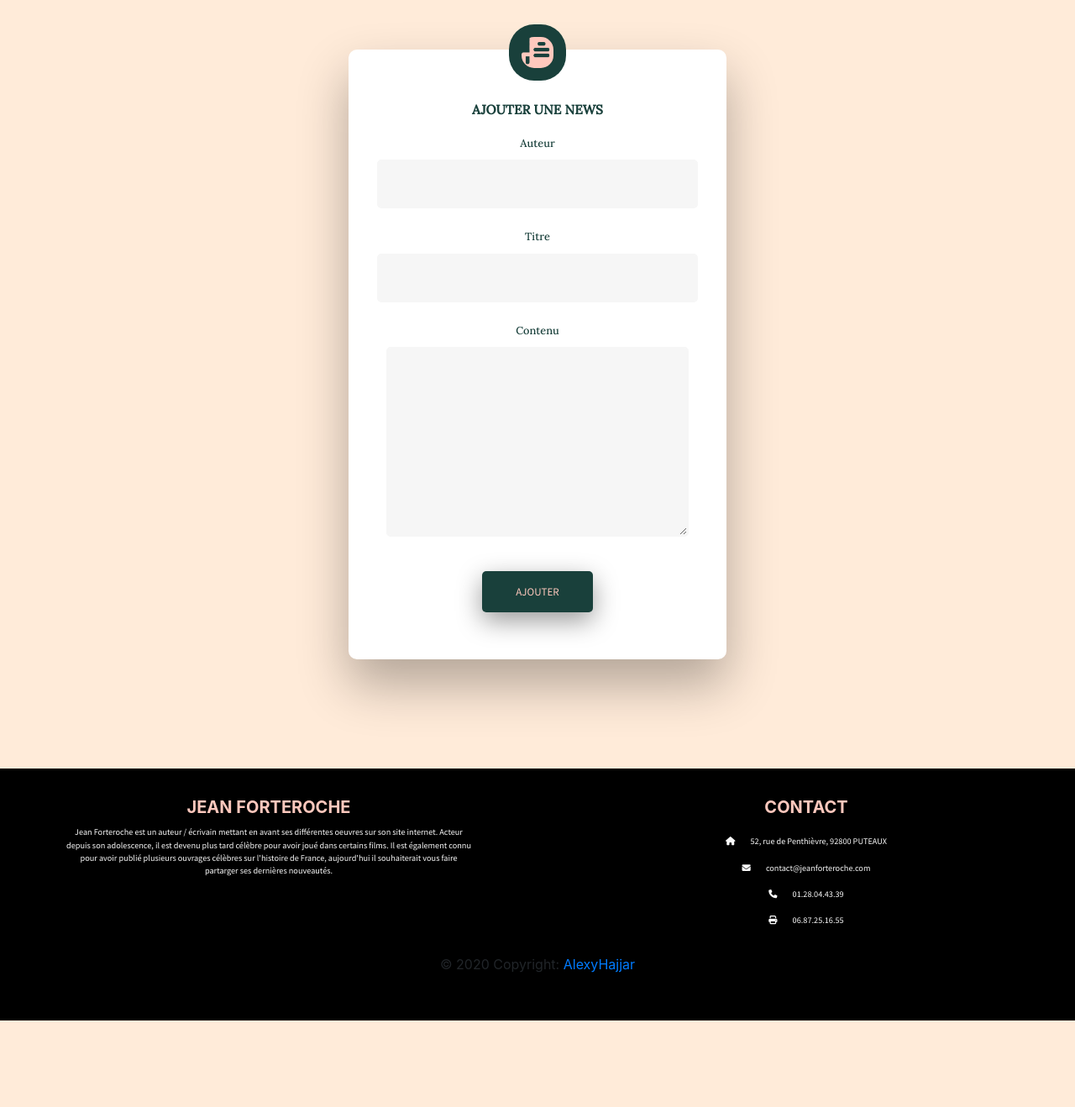
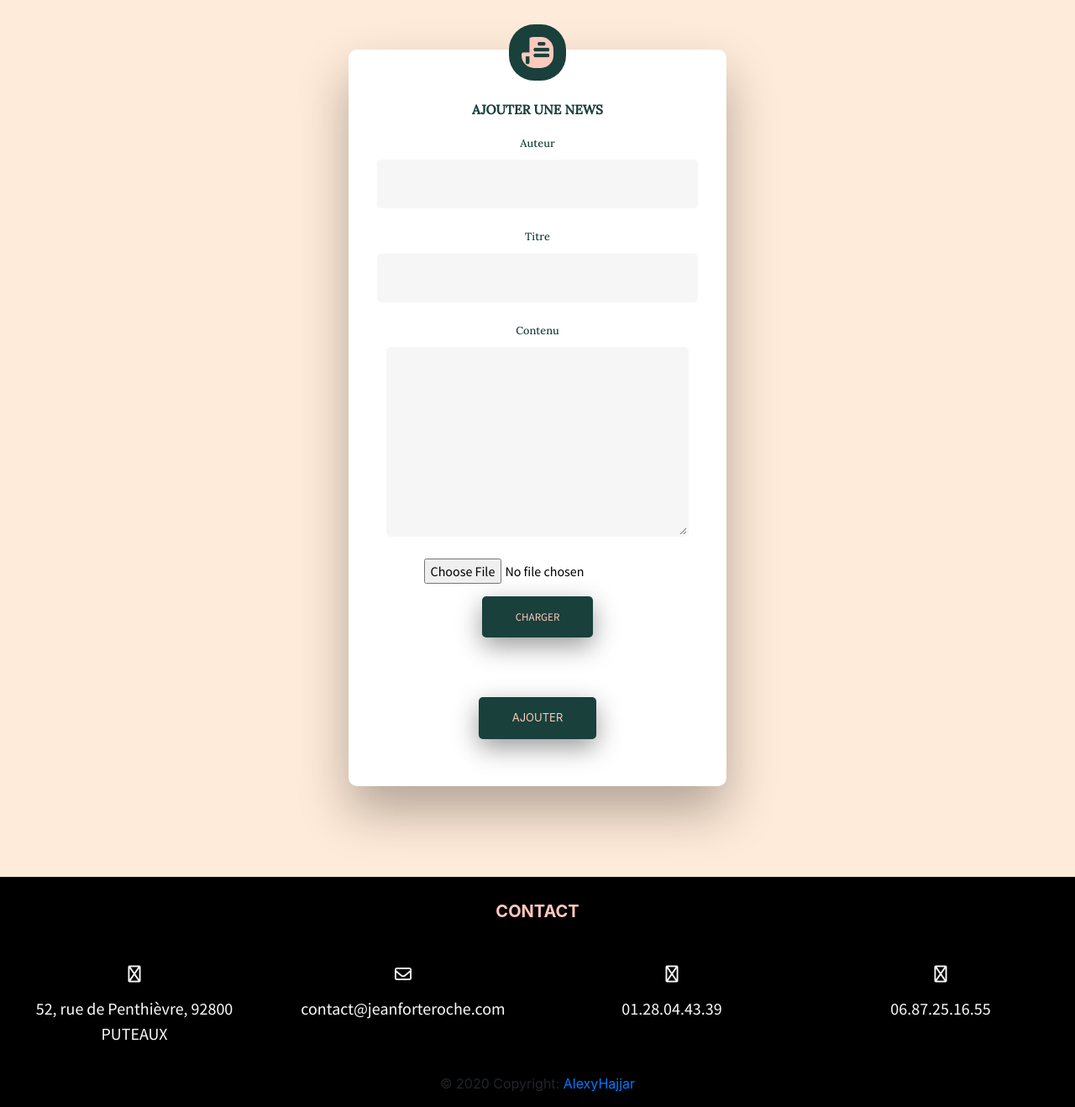
Before and after one commit to Halexy/JeanForteroche, a PHP site: page /admin/news-insert.html in a window 1280 px wide. Shown: the part 122-1440 px from the top of the page at 84% size. Before the commit the page ends 1337 px from the top, so only its background shows below. Run offline with PHP 8.4, Linux system fonts and the light colour scheme; the visitor is signed in with stand-in values (Sample User, id 1); some libraries are stand-ins or nearby versions.

Commit message:
ajout de Tiny MCE avec module d ajout d images

```diff
--- a/App/Backend/Modules/News/Views/insert.php
+++ b/App/Backend/Modules/News/Views/insert.php
@@ -13,6 +13,11 @@
         <p>
           <?= $form ?>
 
+          <form name="fo" method="post" action="" enctype="multipart/form-data">
+                    <input type="file" name="image" /></br>
+                    <input type="submit" name="valider" value="charger"/>
+          </form>
+
           <input type="submit" value="Ajouter" />
         </p>
       </form>
--- a/App/Frontend/Templates/layout.php
+++ b/App/Frontend/Templates/layout.php
@@ -26,8 +26,6 @@
 
     <!-- tinyMCE 5 -->
     <script src="https://cdn.tiny.cloud/1/no-api-key/tinymce/5/tinymce.min.js" referrerpolicy="origin"></script>
-
-
 
     <link rel="stylesheet" href="/css/Envision.css">
   </header>
@@ -127,51 +125,44 @@
   </div>
 
 
+
+
+
 <!-- Pied de page -->
 <!-- Footer -->
-  <footer class= "page-footer font-small teal pt-4">
+  <footer class= "page-footer pt-4 mt-5 sticky-bottom">
 
 <!-- Footer Text -->
-  <div class="container-fluid text-center text-md-left">
 
-  <!-- Grid row -->
-    <div class="row">
+<h5 class="text-uppercase font-weight-bold">Contact</h5>
+    <!-- Grid row -->
 
-    <!-- Grid column -->
-      <div class="col-md-6 mt-md-0">
 
-      <!-- Content -->
-        <h5 class="text-uppercase font-weight-bold">Jean Forteroche</h5>
-        <p style="padding: 0 60px;">
-        Jean Forteroche est un auteur / écrivain mettant en avant ses différentes oeuvres sur son site internet.
-        Acteur depuis son adolescence, il est devenu plus tard célèbre pour avoir joué dans certains films.
-        Il est également connu pour avoir publié plusieurs ouvrages célèbres sur l'histoire de France,
-        aujourd'hui il souhaiterait vous faire partarger ses dernières nouveautés.
+
+      <div class="row mt-5">
+
+
+        <p class="col-12 col-sm-6 col-md-3 lead">
+        <i class="fas fa-home mb-3 lead"></i></br>
+          52, rue de Penthièvre, 92800 PUTEAUX
+        </p>
+
+        <p class="col-12 col-sm-6 col-md-3 lead">
+        <i class="fas fa-envelope mb-3 lead"></i></br>
+          contact@jeanforteroche.com
+        </p>
+
+        <p class="col-12 col-sm-6 col-md-3 lead">
+        <i class="fas fa-phone mb-3 lead"></i></br>
+          01.28.04.43.39
+        </p>
+
+        <p class="col-12 col-sm-6 col-md-3 lead">
+        <i class="fas fa-print mb-3 lead"></i></br>
+          06.87.25.16.55
         </p>
 
       </div>
-
-
-    <!-- Grid column -->
-      <div class="col-md-6 mb-md-0 mb-3">
-
-      <!-- Content -->
-        <h5 class="text-uppercase font-weight-bold">Contact</h5>
-        <hr>
-        <p>
-          <i class="fas fa-home mr-3"></i> 52, rue de Penthièvre, 92800 PUTEAUX</p>
-        <p>
-          <i class="fas fa-envelope mr-3"></i> contact@jeanforteroche.com</p>
-        <p>
-          <i class="fas fa-phone mr-3"></i> 01.28.04.43.39 </p>
-        <p>
-          <i class="fas fa-print mr-3"></i> 06.87.25.16.55 </p>
-
-      </div>
-
-  </div>
-
-</div>
 
 <!-- Footer Text -->
 <!-- Copyright -->
@@ -181,7 +172,32 @@
 
 </footer>
 
-
+<!-- Script tinyMCE -->
+<?php if ($user->isAuthenticated()) { ?>
+  <script>
+    tinymce.init({
+      selector: 'textarea',
+      height: 500,
+      menubar: 'insert',
+      plugins: [
+        'advlist autolink lists link image charmap print preview anchor',
+        'searchreplace visualblocks code fullscreen',
+        'insertdatetime media table paste code help wordcount',
+        'image'
+      ],
+      toolbar: 'undo redo | formatselect | ' +
+      'bold italic backcolor | alignleft aligncenter ' +
+      'alignright alignjustify | bullist numlist outdent indent | ' +
+      'removeformat | help' +
+      'image',
+      image_list: [
+        {title: 'My image 1', value: 'https://www.example.com/my1.gif'},
+        {title: 'My image 2', value: 'http://www.moxiecode.com/my2.gif'}
+      ],
+      content_style: 'body { font-family:Helvetica,Arial,sans-serif; font-size:14px }'
+    });
+  </script>
+  <?php } ?>
 
     <!-- Boostrap -->
     <script src="https://code.jquery.com/jquery-3.5.1.slim.min.js" integrity="sha384-DfXdz2htPH0lsSSs5nCTpuj/zy4C+OGpamoFVy38MVBnE+IbbVYUew+OrCXaRkfj" crossorigin="anonymous"></script>
--- a/Web/css/Envision.css
+++ b/Web/css/Envision.css
@@ -14,7 +14,6 @@
 {
     max-width: 100vw;
     background-color: var(--sample-bg-color);
-    min-height: 100%;
 }
 
 h1
@@ -58,69 +57,23 @@
     margin: 0;
 }
 
-
-/* BUTTON
-
-.btn
-{
-  background: var(--title-color);
-  color: var(--icon-color);
-  border-radius: 30px;
-  transition: all .25s ease;
-}
-
-.btn:hover
-{
-  color: var(--icon-color);
-  transform: translate(-12px, -12px);
-}
-
-.btn:hover:after
-{
-  transform: translate(6px, 6px);
-}
-
-.btn:hover:before
-{
-  transform: translate(12px, 12px);
-}
-
-.btn:hover:after, .btn:hover:before
-{
-  content: '';
-  position: absolute;
-  opacity: 0.3;
-  background: var(--title-color);
-  border-radius: inherit;
-  width: 100%;
-  height: 100%;
-  left: 0;
-  right: 0;
-  z-index: -1;
-  transition: all .25s ease;
-
-}
-*/
-/* CONTENT-WRAP */
-
 /* FOOTER */
 
 footer {
   background: #000000;
-  height: 300px;
-  margin-top: 70px;
+
 }
 
 footer p, i
 {
   color: var(--white-color);
-  font-size: 0.8vw;
+  font-size: 0.9vw;
   text-align: center;
 }
 
-footer hr, h5
+footer h5
 {
-  margin: 10px;
+  margin: 5px 0;
   text-align: center;
   color : var(--icon-color);
 }
@@ -369,7 +322,6 @@
     color: #cccccc;
   }
 
-
   /* ANIMATIONS */
 
   /* Simple CSS3 Fade-in-down Animation */
@@ -606,3 +558,18 @@
   -webkit-box-shadow: 0 30px 60px 0 rgba(0,0,0,0.3);
   box-shadow: 0 30px 60px 0 rgba(0,0,0,0.3);
 }
+
+.espace_commentaire
+{
+  margin-top: 50px !important;
+  border-top: 1px solid var(--black-color);
+  width: 80%;
+}
+
+.commentaires
+{
+  margin: 50px 0;
+  border: 1px solid var(--title-color);
+  border-radius: 25px;
+  box-shadow: 0 30px 60px 0 rgba(0,0,0,0.1);
+}
```
Also changed, not shown: App/Backend/Modules/News/Views/index.php (+4 -3 lines), App/Frontend/Modules/News/Views/show.php (+13 -6 lines). Lines whose indentation alone changed are shown as unchanged.
